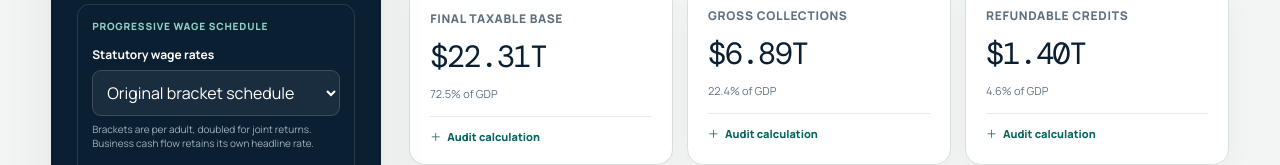
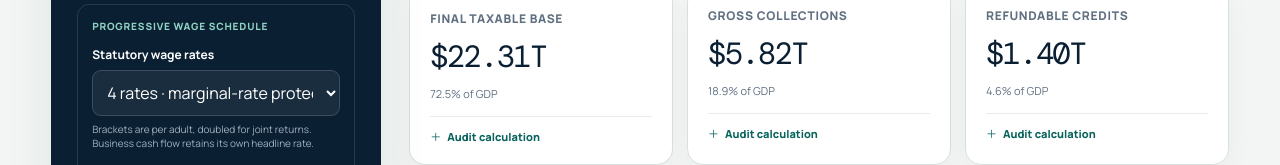
Before and after one commit to pcarlsgaard/tax_reform, a React (Vite) app: page / in a window 1280 px wide. Shown: the part 635-800 px from the top of the page. Built offline with nearby package versions, Linux system fonts and the light colour scheme.

Commit message:
Default website to marginal-rate-protection four-band schedule

```diff
--- a/src/App.tsx
+++ b/src/App.tsx
@@ -29,6 +29,12 @@ const websiteDefaultSettings: ReformSettings = {
   ...defaultSettings,
   rate: 0.35,
   wageTaxMode: 'progressive',
+  progressiveWageBrackets: [
+    { upperPerAdult: 70000, rate: 0.175 },
+    { upperPerAdult: 220000, rate: 0.25 },
+    { upperPerAdult: 275000, rate: 0.30 },
+    { upperPerAdult: null, rate: 0.35 },
+  ],
   progressiveZeroBracketPerAdult: 0,
   progressiveTopBracketPerAdult: 75000,
   progressiveMiddleRate: 0.25,
```
